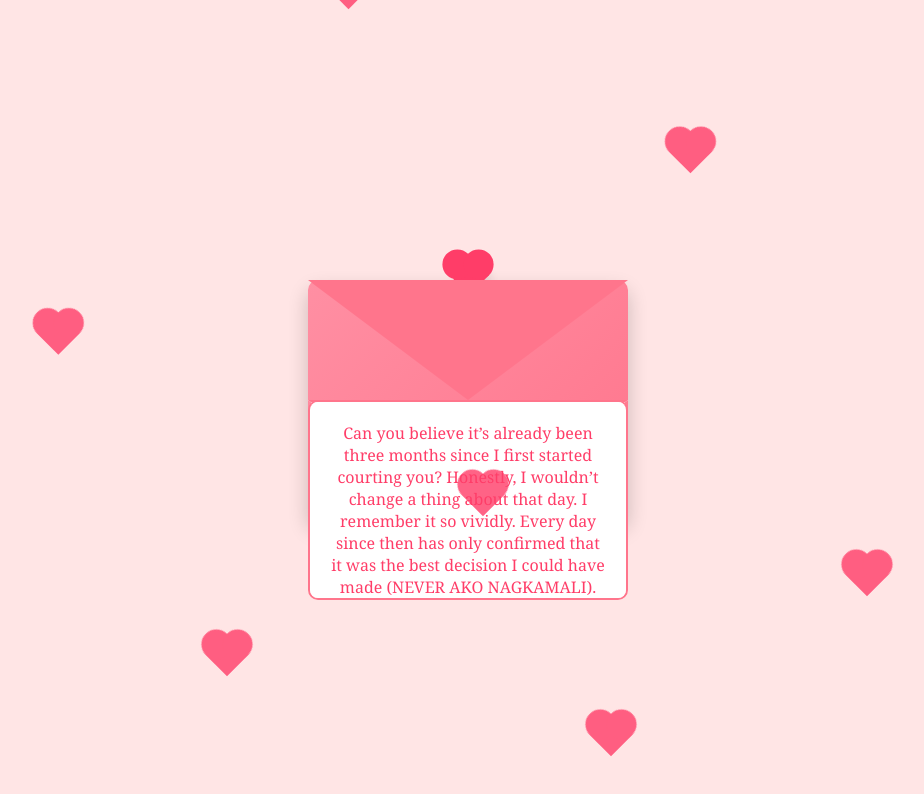
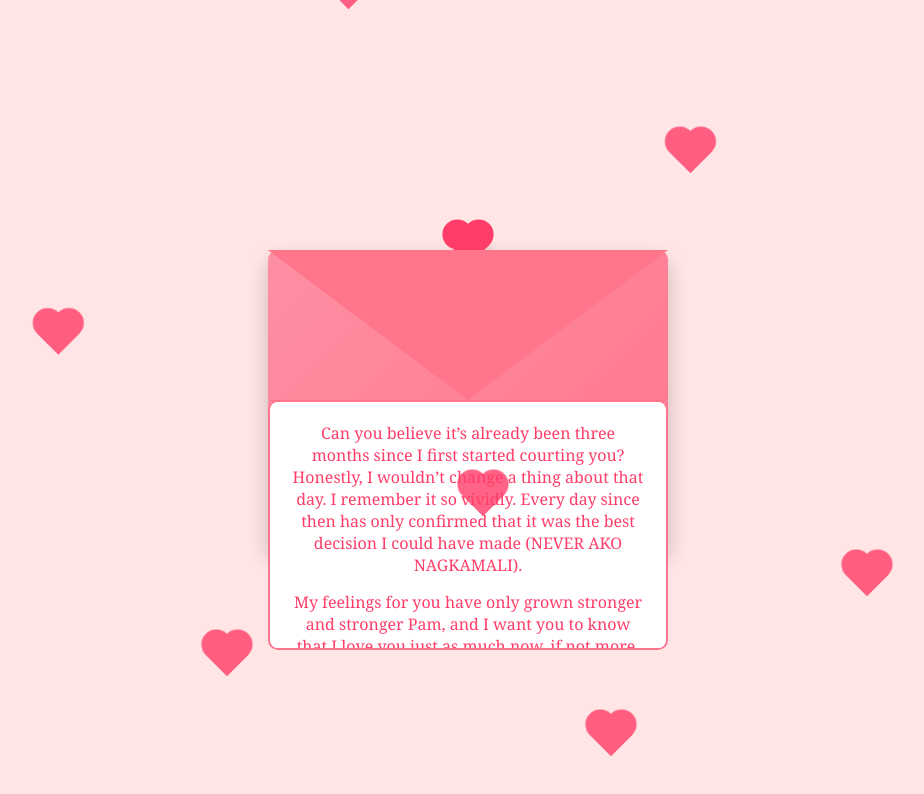
Before and after one commit to yUNO23132/For-my-babu, a plain HTML site: page index.html in a window 1280 px wide. Both pictures are taken after a click on the element 640 px from the left and 400 px from the top of the page. Shown: the whole page, without its empty margins (172-1096 px from the left). Drawn offline with Linux system fonts and the light colour scheme.

Commit message:
Update index.html

```diff
--- a/index.html
+++ b/index.html
@@ -5,7 +5,7 @@
   <meta name="viewport" content="width=device-width, initial-scale=1.0">
   <title>Love-Themed Envelope Animation</title>
   <style>
-    * {
+  * {
       margin: 0;
       padding: 0;
       box-sizing: border-box;
@@ -23,8 +23,8 @@
     }
 
     .envelope {
-      width: 320px;
-      height: 240px;
+      width: 400px; /* Adjusted width */
+      height: 300px; /* Adjusted height */
       position: relative;
       cursor: pointer;
       background: linear-gradient(135deg, #ff8fa3, #ff758c); /* Gradient pink envelope */
@@ -93,7 +93,7 @@
 
     .letter {
       width: 100%;
-      max-height: 200px; /* Adjust this value as needed */
+      max-height: 250px; /* Adjusted max-height */
       padding: 20px;
       background-color: white;
       border: 2px solid #ff758c;
```
